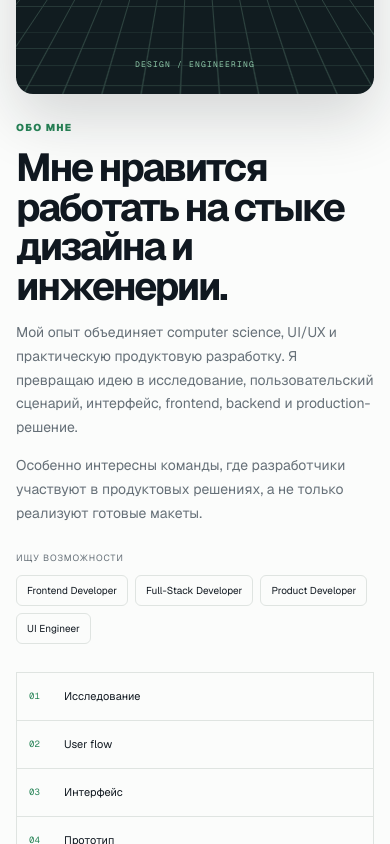
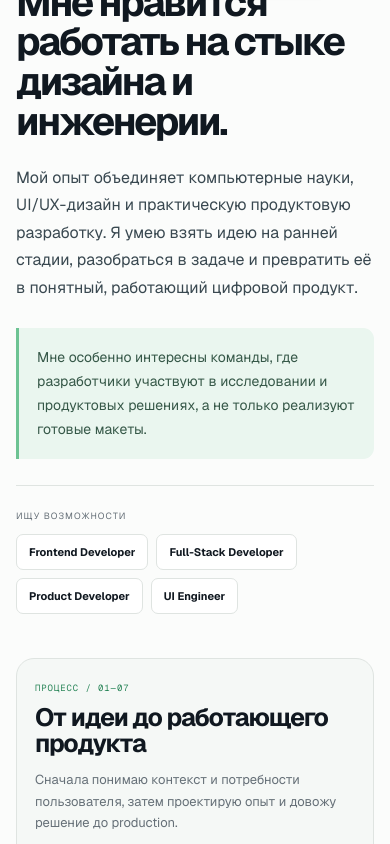
Before and after one commit to WHOAMI54664/Portfolio_Rodnaiev, a Next.js app: page / in a window 390 px wide. Shown: the part 4520-5364 px from the top of the page. Built offline with nearby package versions, Linux system fonts and the light colour scheme.

Commit message:
Improve about section readability

```diff
--- a/app/globals.css
+++ b/app/globals.css
@@ -114,11 +114,13 @@ a { text-decoration: none; }
 .dish > div:last-child { padding-left: 19px; }.dish small,.dish b { display: block; }.dish small { color: #ccac7b; font-size: 5px; letter-spacing: .1em; }.dish b { margin: 6px 0 15px; font-size: clamp(15px,1.7vw,24px); line-height: .98; }.dish > div:last-child > span { width: max-content; padding: 7px 8px; display: flex; align-items: center; gap: 4px; border-radius: 4px; background: #d8b276; color: #1b1814; font-size: 6px; font-weight: 700; }.dish > div:last-child > span svg { width: 7px; height: 7px; }
 .food-phone { width: 26%; height: 62%; position: absolute; right: 0; bottom: -2%; z-index: 3; padding: 29px 9px 10px; border: 6px solid #10100f; border-radius: 21px 21px 0 0; background: #f9f5ee; box-shadow: 0 22px 42px rgba(25,20,14,.35); transform: rotate(2deg); }.food-phone > b { font-size: 8px; }.food-phone > i { margin-top: 9px; padding: 9px 5px; display: flex; justify-content: space-between; border-bottom: 1px solid #ded6ca; font-size: 6px; font-style: normal; }.food-phone > strong { margin-top: 13px; padding: 8px 5px; display: block; border-radius: 4px; background: #171713; color: white; text-align: center; font-size: 6px; }
 
-.about-section { padding-block: 120px; display: grid; grid-template-columns: .72fr 1.2fr .78fr; gap: 7vw; align-items: center; }
-.portrait-card { aspect-ratio: .78; min-height: 430px; position: relative; display: grid; place-items: center; overflow: hidden; border-radius: 17px; background: #111c20; color: white; box-shadow: 0 25px 60px rgba(16,24,32,.16); }.portrait-grid { position: absolute; inset: 0; opacity: .25; background-image: linear-gradient(#83bca0 1px,transparent 1px),linear-gradient(90deg,#83bca0 1px,transparent 1px); background-size: 28px 28px; transform: perspective(450px) rotateX(55deg) scale(1.4); transform-origin: center bottom; }.monogram { position: relative; width: 160px; height: 160px; display: grid; place-items: center; border: 1px solid rgba(131,216,170,.65); border-radius: 50%; background: radial-gradient(circle,rgba(90,194,139,.23),transparent 65%); color: #91d9b0; font-size: 51px; font-weight: 850; letter-spacing: -.1em; }.portrait-card > span { position: absolute; bottom: 25px; font: 8px var(--font-geist-mono),monospace; letter-spacing: .15em; color: #8dc8a8; }
-.about-copy h2 { max-width: 680px; }.about-copy > p:not(.section-kicker) { max-width: 670px; color: var(--muted); font-size: 14px; line-height: 1.7; }
-.role-list { margin-top: 27px; display: flex; flex-wrap: wrap; gap: 7px; }.role-list small { flex-basis: 100%; margin-bottom: 4px; color: var(--muted); font-size: 9px; text-transform: uppercase; letter-spacing: .1em; }.role-list span { padding: 8px 10px; border: 1px solid var(--line); border-radius: 6px; font-size: 10px; }
-.process { position: relative; border-left: 1px solid var(--line); padding-left: 35px; }.process > div { min-height: 50px; display: grid; grid-template-columns: 31px 1fr; align-items: center; border-bottom: 1px solid var(--line); font-size: 11px; }.process > div b { color: var(--mint-deep); font: 9px var(--font-geist-mono),monospace; }.vertical-label { position: absolute; left: -20px; top: 50%; color: #a3aaa6; font: 7px var(--font-geist-mono),monospace; letter-spacing: .16em; transform: rotate(-90deg) translateX(-50%); transform-origin: left top; }
+.about-section { padding-block: 128px; display: grid; grid-template-columns: minmax(285px,.72fr) minmax(0,1.35fr); gap: clamp(44px,7vw,110px); align-items: start; }
+.portrait-card { width: 100%; aspect-ratio: .78; min-height: 430px; position: relative; display: grid; place-items: center; overflow: hidden; border-radius: 19px; background: #111c20; color: white; box-shadow: 0 25px 60px rgba(16,24,32,.16); }.portrait-grid { position: absolute; inset: 0; opacity: .25; background-image: linear-gradient(#83bca0 1px,transparent 1px),linear-gradient(90deg,#83bca0 1px,transparent 1px); background-size: 28px 28px; transform: perspective(450px) rotateX(55deg) scale(1.4); transform-origin: center bottom; }.monogram { position: relative; width: 160px; height: 160px; display: grid; place-items: center; border: 1px solid rgba(131,216,170,.65); border-radius: 50%; background: radial-gradient(circle,rgba(90,194,139,.23),transparent 65%); color: #91d9b0; font-size: 51px; font-weight: 850; letter-spacing: -.1em; }.portrait-card > span { position: absolute; bottom: 25px; font: 8px var(--font-geist-mono),monospace; letter-spacing: .15em; color: #8dc8a8; }
+.about-copy { padding-top: 12px; }.about-copy h2 { max-width: 790px; margin-bottom: 27px; }.about-lead { max-width: 750px; margin: 0; color: #394850; font-size: clamp(16px,1.25vw,18px); line-height: 1.72; }
+.about-note { max-width: 750px; margin-top: 27px; padding: 20px 23px; border-left: 3px solid var(--mint); border-radius: 0 11px 11px 0; background: var(--mint-soft); }.about-note p { margin: 0; color: #365848; font-size: 14px; line-height: 1.7; }
+.role-panel { max-width: 750px; margin-top: 31px; padding-top: 24px; border-top: 1px solid var(--line); }.role-panel > small { display: block; margin-bottom: 12px; color: var(--muted); font-size: 9px; text-transform: uppercase; letter-spacing: .12em; }.role-list { display: flex; flex-wrap: wrap; gap: 8px; }.role-list span { padding: 10px 12px; border: 1px solid var(--line); border-radius: 7px; background: white; font-size: 11px; font-weight: 650; }
+.process-panel { grid-column: 1/-1; margin-top: 5px; padding: 35px; border: 1px solid var(--line); border-radius: 18px; background: #f5f8f6; }.process-heading { margin-bottom: 27px; display: grid; grid-template-columns: 110px minmax(250px,.8fr) minmax(300px,1fr); gap: 27px; align-items: start; }.process-heading small { padding-top: 5px; color: var(--mint-deep); font: 9px var(--font-geist-mono),monospace; letter-spacing: .1em; }.process-heading h3 { margin: 0; color: var(--ink); font-size: clamp(25px,2.5vw,34px); line-height: 1.04; letter-spacing: -.045em; }.process-heading p { max-width: 560px; margin: 0; color: var(--muted); font-size: 13px; line-height: 1.65; }
+.process { display: grid; grid-template-columns: repeat(7,1fr); overflow: hidden; border: 1px solid var(--line); border-radius: 12px; background: white; }.process > div { min-height: 108px; padding: 16px; display: flex; flex-direction: column; justify-content: space-between; border-right: 1px solid var(--line); }.process > div:last-child { border-right: 0; }.process > div b { color: var(--mint-deep); font: 9px var(--font-geist-mono),monospace; }.process > div span { font-size: 11px; font-weight: 650; line-height: 1.3; }
 
 .skills-section { padding: 110px 0 120px; border-block: 1px solid var(--line); background: #10181e; color: white; }.skills-section .section-kicker { color: #76ca9b; }.section-heading.compact { margin-bottom: 42px; }.skills-section .section-heading h2 { max-width: 640px; }
 .skills-grid { display: grid; grid-template-columns: repeat(12,1fr); gap: 12px; }.skill-card, .ai-card { position: relative; min-height: 230px; padding: 27px; border: 1px solid #2a353b; border-radius: 15px; background: #151f25; overflow: hidden; }.skill-card::after { content: ""; position: absolute; width: 150px; height: 150px; right: -70px; bottom: -75px; border: 1px solid #334c40; border-radius: 50%; }.skill-1,.skill-2,.skill-3 { grid-column: span 4; }.skill-4 { grid-column: span 5; }.skill-5 { grid-column: span 3; }.skill-index { color: #547062; font: 9px var(--font-geist-mono),monospace; }.skill-card h3 { margin: 28px 0 20px; font-size: 20px; letter-spacing: -.04em; }.skill-card > div:last-child { display: flex; flex-wrap: wrap; gap: 6px; }.skill-card > div:last-child span { padding: 7px 8px; border: 1px solid #303e44; border-radius: 5px; color: #b8c3c8; font-size: 9px; }
@@ -153,14 +155,14 @@ footer { min-height: 150px; display: grid; grid-template-columns: 1fr 1fr 1fr au
   .mobile-menu-footer { margin-top: auto; padding-top: 32px; display: flex; justify-content: space-between; gap: 25px; color: var(--muted); font-size: 10px; line-height: 1.5; }
   .mobile-menu-footer > div { display: flex; gap: 16px; color: var(--ink); font-weight: 700; }.mobile-menu-footer > div a { display: inline-flex; align-items: center; gap: 6px; }.mobile-menu-footer > div svg { width: 14px; height: 14px; }.mobile-menu-footer > div a:last-child svg { color: #0a66c2; }
   .project-card, .project-card:nth-child(even) { grid-template-columns: 1fr 1fr; }.project-card:nth-child(even) .project-visual { order: initial; }.project-copy { padding: 40px; }
-  .about-section { grid-template-columns: .7fr 1.3fr; }.process { grid-column: 1/-1; display: grid; grid-template-columns: repeat(7,1fr); border: 1px solid var(--line); padding: 0; }.process > div { min-height: 80px; padding: 12px; display: grid; border: 0; border-right: 1px solid var(--line); }.vertical-label { display: none; }
+  .about-section { grid-template-columns: minmax(260px,.68fr) minmax(0,1.32fr); gap: 48px; }.process-heading { grid-template-columns: 90px minmax(230px,.8fr) minmax(260px,1fr); gap: 22px; }
   .skill-1,.skill-2,.skill-3,.skill-4,.skill-5,.ai-card { grid-column: span 6; }
 }
 
 @media (max-width: 820px) {
   .section-shell { width: min(100% - 40px,700px); }.hero { grid-template-columns: 1fr; padding-top: 58px; }.hero-visual { min-height: 470px; }.hero h1 { font-size: clamp(55px,11vw,78px); }
   .section-heading { align-items: flex-start; flex-direction: column; }.project-card, .project-card:nth-child(even) { grid-template-columns: 1fr; }.project-card .project-visual, .project-card:nth-child(even) .project-visual { order: 0; min-height: 430px; }.project-copy { order: 1; }.project-card { min-height: auto; }
-  .about-section { grid-template-columns: 1fr; }.portrait-card { min-height: 450px; max-width: 390px; }.process { grid-template-columns: 1fr; }.process > div { min-height: 48px; grid-template-columns: 35px 1fr; border-right: 0; border-bottom: 1px solid var(--line); }
+  .about-section { grid-template-columns: 1fr; gap: 36px; }.portrait-card { min-height: 320px; max-width: none; aspect-ratio: 1.45; }.about-copy { padding-top: 0; }.process-panel { margin-top: 8px; padding: 28px; }.process-heading { grid-template-columns: 1fr; gap: 10px; }.process-heading small { padding: 0; }.process-heading p { margin-top: 3px; }.process { grid-template-columns: 1fr 1fr; }.process > div { min-height: 82px; border-right: 1px solid var(--line); border-bottom: 1px solid var(--line); }.process > div:nth-child(even) { border-right: 0; }.process > div:last-child { grid-column: 1/-1; border-right: 0; border-bottom: 0; }
   .credentials { gap: 20px; }.contact-inner { grid-template-columns: 1fr; }.contact-actions { max-width: 520px; }
   footer { grid-template-columns: 1fr 1fr; padding-block: 35px; }
   .case-hero { grid-template-columns: 1fr; }.case-hero .mockup { height: 330px; }.case-section.split { grid-template-columns: 1fr; gap: 25px; }.flow-list { grid-template-columns: 1fr; }.flow-list > div { min-height: 58px; display: grid; grid-template-columns: 35px 1fr; align-items: center; border-right: 0; border-bottom: 1px solid var(--line); }.flow-list i { display: none; }
@@ -170,7 +172,7 @@ footer { min-height: 150px; display: grid; grid-template-columns: 1fr 1fr 1fr au
   .section-shell { width: calc(100% - 32px); }.site-header { height: 70px; padding: 0 16px; }.header-right { gap: 7px; }.language-switcher button { padding: 6px 7px; }.mobile-menu-scrim { inset-block-start: 70px; }.mobile-menu { width: 100%; height: calc(100dvh - 70px); top: 70px; padding: 20px 18px 24px; border-left: 0; }.mobile-menu > a { min-height: 74px; grid-template-columns: 35px 1fr auto; }.mobile-menu > a span { font-size: 34px; }.mobile-menu-footer { align-items: flex-end; }.mobile-menu-footer > div { flex-direction: column; gap: 7px; }.hero { min-height: auto; padding-block: 48px 54px; }.hero h1 { margin-top: 22px; font-size: 48px; }.hero-intro { font-size: 17px; }.hero-actions { flex-wrap: wrap; }.location-line p { align-items: flex-start; flex-direction: column; gap: 3px; }
   .hero-visual { min-height: 360px; }.orb-one { width: 300px; height: 300px; }.code-window { width: 97%; min-height: 270px; }.code-window pre { padding: 42px 22px; font-size: 12px; }.floating-card { right: -3px; bottom: 19px; min-width: 170px; }.tech-pill { display: none; }
   .work-section,.about-section,.skills-section { padding-block: 78px; }.section-heading h2,.about-copy h2,.contact-inner h2 { font-size: 39px; }.project-filters { width: 100%; }.project-filters button { flex: 1; padding-inline: 7px; }.project-card .project-visual, .project-card:nth-child(even) .project-visual { min-height: 315px; }.project-copy { padding: 28px 24px 34px; }.project-copy h3 { font-size: 42px; }.project-actions { align-items: flex-start; flex-direction: column; gap: 17px; }.mockup { width: 94%; }.search-ui { padding: 36px 20px; }.phone,.food-phone { width: 27%; }.verify-float { left: 4px; }
-  .portrait-card { min-height: 410px; }.skills-grid { grid-template-columns: 1fr; }.skill-1,.skill-2,.skill-3,.skill-4,.skill-5,.ai-card { grid-column: auto; }.ai-card { grid-template-columns: 60px 1fr; }.ai-orb { width: 55px; height: 55px; }.credentials { grid-template-columns: 1fr; padding-block: 70px; }.credentials article { padding: 28px; }.credentials h3 { margin-top: 48px; }.contact-inner { padding-block: 70px; }.email-button b { font-size: 11px; }.contact-actions > div { flex-wrap: wrap; } footer { grid-template-columns: 1fr; gap: 15px; }
+  .portrait-card { min-height: 285px; aspect-ratio: auto; }.monogram { width: 135px; height: 135px; font-size: 43px; }.about-copy h2 { margin-bottom: 22px; }.about-note { padding: 18px; }.role-panel { margin-top: 26px; }.process-panel { padding: 23px 18px; }.process-heading { margin-bottom: 21px; }.process { grid-template-columns: 1fr; }.process > div { min-height: 62px; padding: 14px; flex-direction: row; align-items: center; justify-content: flex-start; gap: 18px; border-right: 0; }.process > div:nth-child(even),.process > div:last-child { border-right: 0; }.process > div:last-child { border-bottom: 0; }.skills-grid { grid-template-columns: 1fr; }.skill-1,.skill-2,.skill-3,.skill-4,.skill-5,.ai-card { grid-column: auto; }.ai-card { grid-template-columns: 60px 1fr; }.ai-orb { width: 55px; height: 55px; }.credentials { grid-template-columns: 1fr; padding-block: 70px; }.credentials article { padding: 28px; }.credentials h3 { margin-top: 48px; }.contact-inner { padding-block: 70px; }.email-button b { font-size: 11px; }.contact-actions > div { flex-wrap: wrap; } footer { grid-template-columns: 1fr; gap: 15px; }
   .modal-backdrop { padding: 0; }.case-modal { width: 100%; max-height: 100vh; height: 100%; border: 0; border-radius: 0; }.case-hero { padding: 40px 22px; }.case-hero h2 { font-size: 55px; }.case-hero .mockup { height: 280px; }.case-section,.case-details article { padding: 42px 22px; }.case-details { grid-template-columns: 1fr; }.case-details article { border-right: 0; }.case-footer { padding: 0 22px; }
 }
 
--- a/app/page.tsx
+++ b/app/page.tsx
@@ -83,10 +83,13 @@ const content = {
     },
     aboutKicker: "Обо мне",
     aboutTitle: "Мне нравится работать на стыке дизайна и инженерии.",
-    aboutText: "Мой опыт объединяет computer science, UI/UX и практическую продуктовую разработку. Я превращаю идею в исследование, пользовательский сценарий, интерфейс, frontend, backend и production-решение.",
-    aboutNote: "Особенно интересны команды, где разработчики участвуют в продуктовых решениях, а не только реализуют готовые макеты.",
+    aboutText: "Мой опыт объединяет компьютерные науки, UI/UX-дизайн и практическую продуктовую разработку. Я умею взять идею на ранней стадии, разобраться в задаче и превратить её в понятный, работающий цифровой продукт.",
+    aboutNote: "Мне особенно интересны команды, где разработчики участвуют в исследовании и продуктовых решениях, а не только реализуют готовые макеты.",
     lookingFor: "Ищу возможности",
     roles: ["Frontend Developer", "Full-Stack Developer", "Product Developer", "UI Engineer"],
+    processLabel: "ПРОЦЕСС",
+    processTitle: "От идеи до работающего продукта",
+    processIntro: "Сначала понимаю контекст и потребности пользователя, затем проектирую опыт и довожу решение до production.",
     process: ["Исследование", "User flow", "Интерфейс", "Прототип", "Frontend", "Backend", "Production"],
     skillsKicker: "Технологии",
     skillsTitle: "Инструменты для полного продуктового цикла",
@@ -184,6 +187,9 @@ const content = {
     aboutNote: "I’m especially interested in teams where developers participate in product decisions rather than only implementing predefined screens.",
     lookingFor: "Looking for",
     roles: ["Frontend Developer", "Full-Stack Developer", "Product Developer", "UI Engineer"],
+    processLabel: "PROCESS",
+    processTitle: "From an idea to a working product",
+    processIntro: "I start with the context and user needs, then design the experience and carry the solution into production.",
     process: ["Research", "User flow", "Interface", "Prototype", "Frontend", "Backend", "Production"],
     skillsKicker: "Technologies",
     skillsTitle: "Tools for the complete product cycle",
@@ -281,6 +287,9 @@ const content = {
     aboutNote: "Jag är särskilt intresserad av team där utvecklare deltar i produktbeslut och inte bara implementerar färdiga skisser.",
     lookingFor: "Söker roller som",
     roles: ["Frontendutvecklare", "Fullstackutvecklare", "Produktutvecklare", "UI Engineer"],
+    processLabel: "PROCESS",
+    processTitle: "Från idé till fungerande produkt",
+    processIntro: "Jag börjar med sammanhanget och användarens behov, designar upplevelsen och för lösningen hela vägen till produktion.",
     process: ["Research", "Användarflöde", "Gränssnitt", "Prototyp", "Frontend", "Backend", "Produktion"],
     skillsKicker: "Teknik",
     skillsTitle: "Verktyg för hela produktcykeln",
@@ -430,8 +439,17 @@ export default function Home() {
 
       <section className="about-section section-shell" id="about">
         <div className="portrait-card" aria-hidden="true"><div className="portrait-grid" /><div className="monogram">DR</div><span>DESIGN / ENGINEERING</span></div>
-        <div className="about-copy"><p className="section-kicker">{t.aboutKicker}</p><h2>{t.aboutTitle}</h2><p>{t.aboutText}</p><p>{t.aboutNote}</p><div className="role-list"><small>{t.lookingFor}</small>{t.roles.map((role) => <span key={role}>{role}</span>)}</div></div>
-        <div className="process"><span className="vertical-label">PROCESS / 01—07</span>{t.process.map((step, index) => <div key={step}><b>{String(index + 1).padStart(2, "0")}</b><span>{step}</span></div>)}</div>
+        <div className="about-copy">
+          <p className="section-kicker">{t.aboutKicker}</p>
+          <h2>{t.aboutTitle}</h2>
+          <p className="about-lead">{t.aboutText}</p>
+          <div className="about-note"><p>{t.aboutNote}</p></div>
+          <div className="role-panel"><small>{t.lookingFor}</small><div className="role-list">{t.roles.map((role) => <span key={role}>{role}</span>)}</div></div>
+        </div>
+        <div className="process-panel">
+          <div className="process-heading"><small>{t.processLabel} / 01—07</small><h3>{t.processTitle}</h3><p>{t.processIntro}</p></div>
+          <div className="process">{t.process.map((step, index) => <div key={step}><b>{String(index + 1).padStart(2, "0")}</b><span>{step}</span></div>)}</div>
+        </div>
       </section>
 
       <section className="skills-section" id="skills">
```
